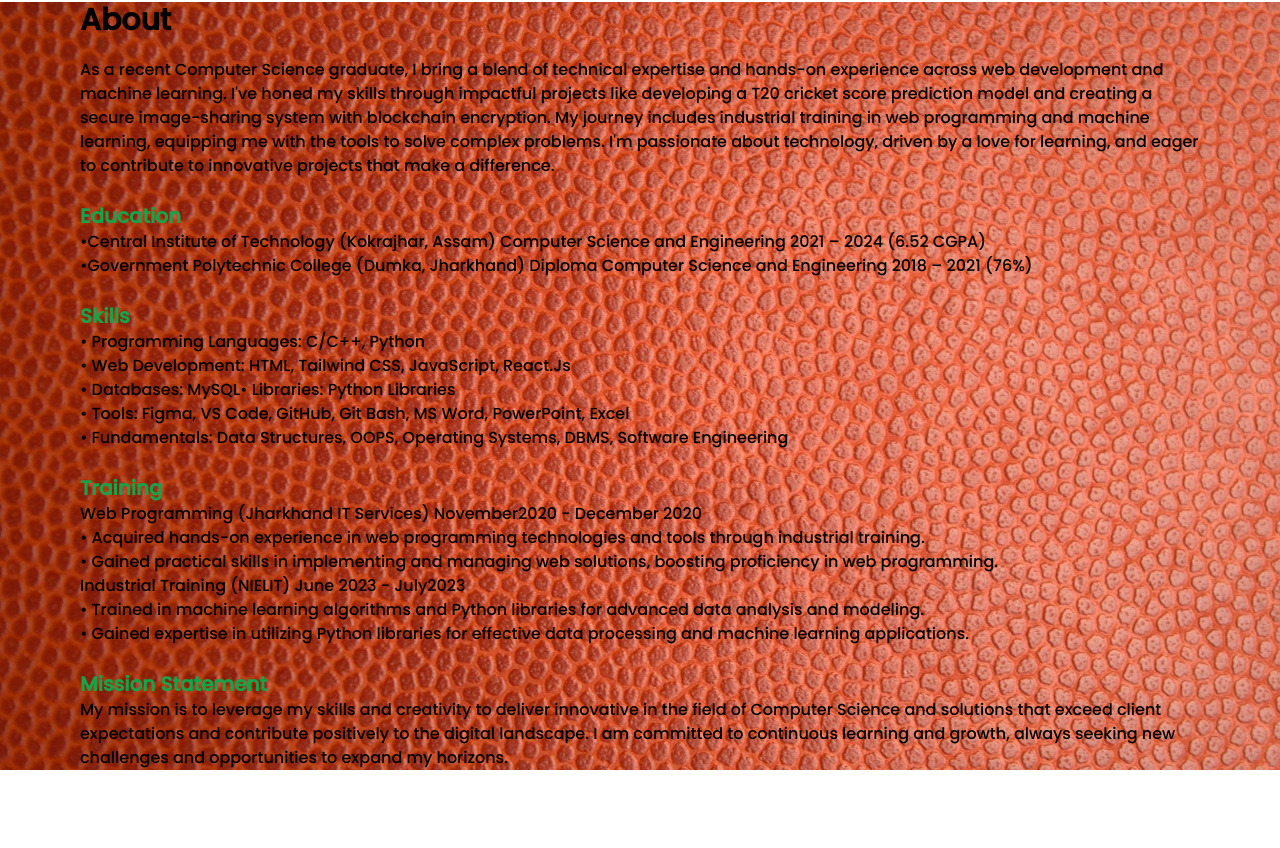
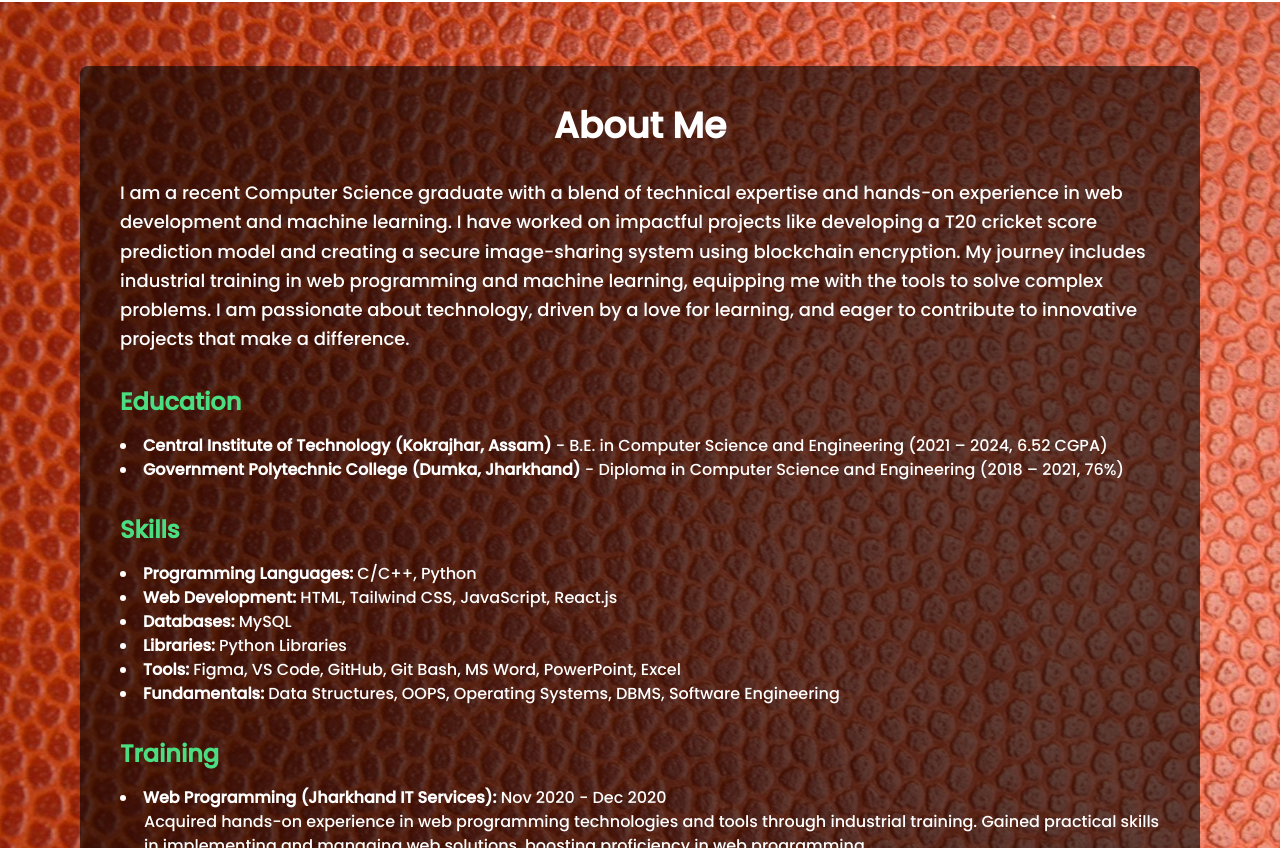
Before and after one commit to amit-on-github/Personal-Portfolio, a React (Vite) app: page / in a window 1280 px wide. Shown: the part 752-1600 px from the top of the page. Built offline with nearby package versions, Linux system fonts and the light colour scheme; the HTML template or start-up script is replaced by a standard one.

Commit message:
Update About.jsx

```diff
--- a/src/components/About.jsx
+++ b/src/components/About.jsx
@@ -4,67 +4,53 @@ function About() {
   return (
     <div
       name="About"
-      className="max-w-screen-2xl container mx-auto px-4 md:px-20 my-20"
+      className="max-w-screen-2xl container mx-auto px-6 md:px-20 py-16"
       style={{
-        backgroundImage: "url('./public/a.jpg')", // Replace with the correct path to your image
-        backgroundSize: "cover", // Adjust as necessary (options: 'cover', 'contain', etc.)
-        backgroundPosition: "center", // Adjust as necessary (options: 'center', 'top', 'bottom', etc.)
-        backgroundRepeat: "no-repeat", // Ensures the image doesn't repeat
+        backgroundImage: "url('./public/a.jpg')",
+        backgroundSize: "cover",
+        backgroundPosition: "center",
+        backgroundRepeat: "no-repeat",
+        color: "white", // Ensuring text contrasts well with the background
       }}
     >
-      <div>
-        <h1 className="text-3xl font-bold mb-5">About</h1>
-        <p>
-        As a recent Computer Science graduate, I bring a blend of technical expertise and hands-on experience across web development and machine learning. I've honed my skills through impactful projects like developing a T20 cricket score prediction model and creating a secure image-sharing system with blockchain encryption. My journey includes industrial training in web programming and machine learning, equipping me with the tools to solve complex problems. I'm passionate about technology, driven by a love for learning, and eager to contribute to innovative projects that make a difference.
+      <div className="bg-black bg-opacity-60 p-10 rounded-lg">
+        <h1 className="text-4xl font-bold mb-8 text-center">About Me</h1>
+
+        <p className="text-lg leading-relaxed mb-8">
+          I am a recent Computer Science graduate with a blend of technical expertise and hands-on experience in web development and machine learning. I have worked on impactful projects like developing a T20 cricket score prediction model and creating a secure image-sharing system using blockchain encryption. My journey includes industrial training in web programming and machine learning, equipping me with the tools to solve complex problems. I am passionate about technology, driven by a love for learning, and eager to contribute to innovative projects that make a difference.
         </p>
-        <br />
-        <h1 className="text-green-600 font-semibold text-xl">
-          Education
-        </h1>
-        <span>
-        •Central Institute of Technology (Kokrajhar, Assam)
-Computer Science and Engineering 2021 – 2024 (6.52 CGPA)<br></br>
-•Government Polytechnic College (Dumka, Jharkhand)
-Diploma Computer Science and Engineering 2018 – 2021 (76%)
-        </span>
-        <br />
-        <br />
-        <h1 className="text-green-600 font-semibold text-xl">
-          Skills
-        </h1>
-        <span>
-        • Programming Languages: C/C++, Python<br></br>
-• Web Development: HTML, Tailwind CSS, JavaScript, React.Js<br></br>
-• Databases: MySQL<bt></bt>
-• Libraries: Python Libraries<br></br>
-• Tools: Figma, VS Code, GitHub, Git Bash, MS Word, PowerPoint, Excel<br></br>
-• Fundamentals: Data Structures, OOPS, Operating Systems, DBMS, Software Engineering
-        </span>
-        <br />
-        <br />
-        <h1 className="text-green-600 font-semibold text-xl">
-        Training
-        </h1>
-        <span>
-        Web Programming (Jharkhand IT Services) November2020 - December 2020<br></br>
-• Acquired hands-on experience in web programming technologies and tools through industrial training.<br></br>
-• Gained practical skills in implementing and managing web solutions, boosting proficiency in web programming.<br></br>
-Industrial Training (NIELIT) June 2023 - July2023<br></br>
-• Trained in machine learning algorithms and Python libraries for advanced data analysis and modeling.<br></br>
-• Gained expertise in utilizing Python libraries for effective data processing and machine learning applications.
-        </span>
-        <br />
-        <br />
 
-        <h1 className="text-green-600 font-semibold text-xl">
-          Mission Statement
-        </h1>
-        <p>
-          My mission is to leverage my skills and creativity to deliver
-          innovative in the field of Computer Science and solutions that exceed client expectations and
-          contribute positively to the digital landscape. I am committed to
-          continuous learning and growth, always seeking new challenges and
-          opportunities to expand my horizons.
+        <h2 className="text-2xl font-semibold mb-4 text-green-400">Education</h2>
+        <ul className="list-disc list-inside mb-8">
+          <li>
+            <strong>Central Institute of Technology (Kokrajhar, Assam)</strong> - B.E. in Computer Science and Engineering (2021 – 2024, 6.52 CGPA)
+          </li>
+          <li>
+            <strong>Government Polytechnic College (Dumka, Jharkhand)</strong> - Diploma in Computer Science and Engineering (2018 – 2021, 76%)
+          </li>
+        </ul>
+
+        <h2 className="text-2xl font-semibold mb-4 text-green-400">Skills</h2>
+        <ul className="list-disc list-inside mb-8">
+          <li><strong>Programming Languages:</strong> C/C++, Python</li>
+          <li><strong>Web Development:</strong> HTML, Tailwind CSS, JavaScript, React.js</li>
+          <li><strong>Databases:</strong> MySQL</li>
+          <li><strong>Libraries:</strong> Python Libraries</li>
+          <li><strong>Tools:</strong> Figma, VS Code, GitHub, Git Bash, MS Word, PowerPoint, Excel</li>
+          <li><strong>Fundamentals:</strong> Data Structures, OOPS, Operating Systems, DBMS, Software Engineering</li>
+        </ul>
+
+        <h2 className="text-2xl font-semibold mb-4 text-green-400">Training</h2>
+        <ul className="list-disc list-inside mb-8">
+          <li><strong>Web Programming (Jharkhand IT Services):</strong> Nov 2020 - Dec 2020</li>
+          <p className="ml-6">Acquired hands-on experience in web programming technologies and tools through industrial training. Gained practical skills in implementing and managing web solutions, boosting proficiency in web programming.</p>
+          <li><strong>Machine Learning (NIELIT):</strong> June 2023 - July 2023</li>
+          <p className="ml-6">Trained in machine learning algorithms and Python libraries for advanced data analysis and modeling. Gained expertise in utilizing Python libraries for effective data processing and machine learning applications.</p>
+        </ul>
+
+        <h2 className="text-2xl font-semibold mb-4 text-green-400">Mission Statement</h2>
+        <p className="text-lg leading-relaxed">
+          My mission is to leverage my skills and creativity to deliver innovative solutions in the field of Computer Science that exceed client expectations and contribute positively to the digital landscape. I am committed to continuous learning and growth, always seeking new challenges and opportunities to expand my horizons.
         </p>
       </div>
     </div>
```
